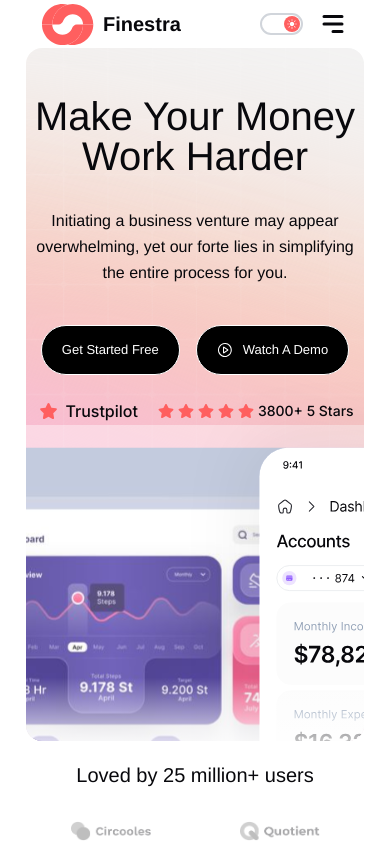
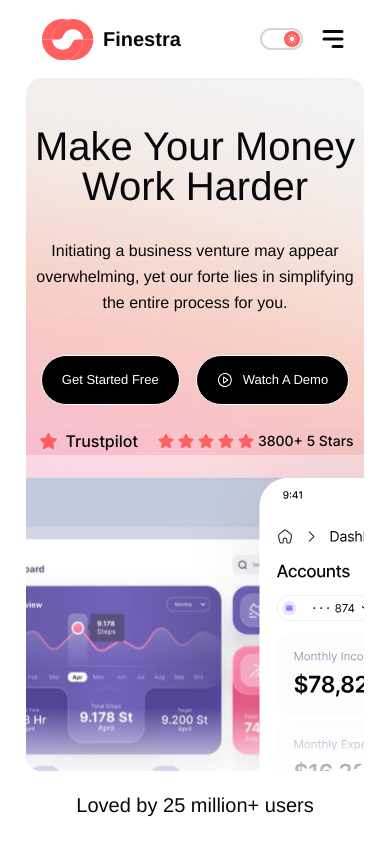
Before and after one commit to MostafaKamalAsif/Finestra, a React (Vite) app: page / in a window 390 px wide. Shown: the top 844 px of the page. Built offline with nearby package versions, Linux system fonts and the light colour scheme.

Commit message:
sticky remove

```diff
--- a/src/App.css
+++ b/src/App.css
@@ -23,6 +23,11 @@
   transition-property: background-color, border-color, color;
   transition-duration: 300ms;
   transition-timing-function: ease-in-out;
+}
+
+/* Prevent transitions from interfering with animations */
+*[class*="animate-"] {
+  transition: none !important;
 }
 
 /* ============================================
@@ -519,9 +524,7 @@ html {
   scroll-behavior: smooth;
 }
 
-/* ============================================
-   FOCUS VISIBLE FOR ACCESSIBILITY
-   ============================================ */
+
 
 
 
--- a/src/Components/Layouts.jsx/Header.jsx
+++ b/src/Components/Layouts.jsx/Header.jsx
@@ -31,8 +31,8 @@ const Header = ({ scrollToSection, refs }) => {
   return (
     <>
 
-    <header className='bg-white dark:bg-gray-900 animate-fade-in-down sticky top-0 z-50'>
-      <Container>
+    <header className='bg-white dark:bg-gray-900 animate-fade-in-down  top-0 z-50'>
+      <Container className={''}>
       <div className="flex  max-w-[500px] md:max-w-[720px] lg:max-w-[1400px] mx-auto pt-[13px] pb-3.5 px-4 md:px-6 lg:px-8 justify-between items-center">
         {/* Logo */}
         <div className='flex items-center gap-x-[9px]'>
@@ -74,7 +74,7 @@ const Header = ({ scrollToSection, refs }) => {
         </div>
 
         {/* Mobile Menu Button */}
-        <div className="flex lg:hidden items-center gap-x-3 md:gap-x-4">
+        <div className="flex lg:hidden items-center gap-x-3 py-6 md:py-3 md:gap-x-4">
           <Mode />
           <button className='hidden md:block px-4 md:px-6 py-2 md:py-[11px] rounded-[52px] border-2 border-[#D1D5DB] dark:border-gray-600 text-TextColor dark:text-white text-sm md:text-base hover-border-glow button-press'>
             Sign In
@@ -86,7 +86,7 @@ const Header = ({ scrollToSection, refs }) => {
       </div>
 
       {/* Mobile Menu Dropdown */}
-      <div className={`lg:hidden overflow-hidden transition-all duration-300 ease-in-out ${mobileMenuOpen ? 'max-h-screen opacity-100' : 'max-h-0 opacity-0'}`}>
+      <div className={`lg:hidden overflow-hidden  transition-all duration-300 ease-in-out ${mobileMenuOpen ? 'max-h-screen opacity-100' : 'max-h-0 opacity-0'}`}>
         <div className="bg-[#0B0B0B] dark:bg-gray-800 mx-4 mb-4 rounded-3xl p-4 animate-fade-in-down">
           <ul className='flex flex-col gap-y-2'>
             {menuItems.map(item => (
```
Also changed, not shown: src/assets/Banner.png (deleted), src/assets/Logo.png (deleted).
